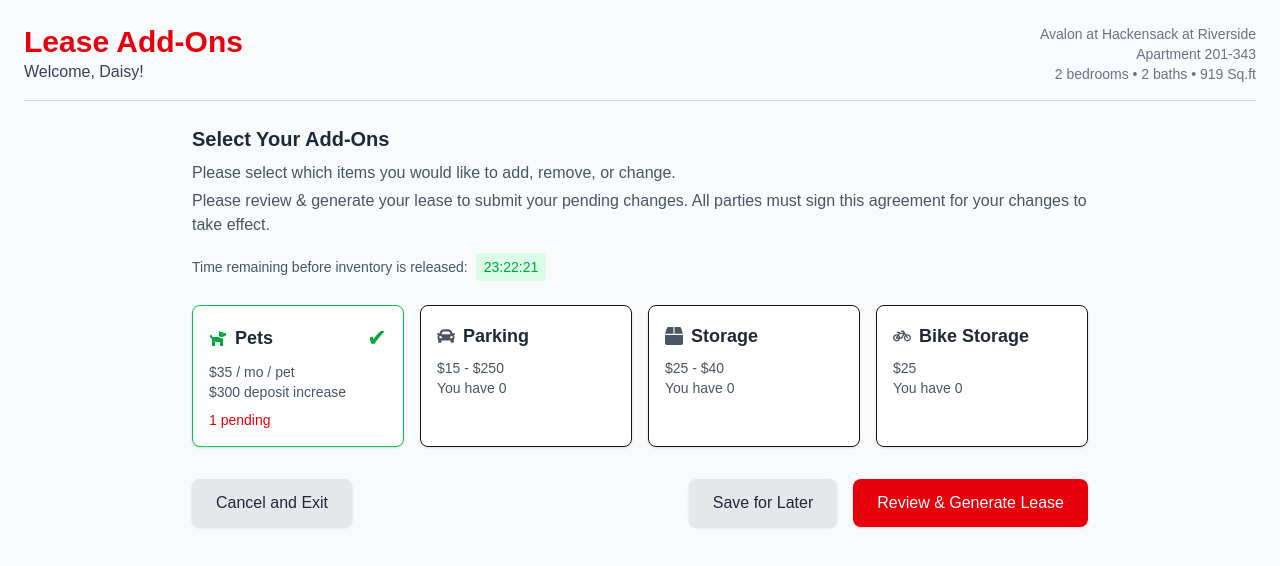
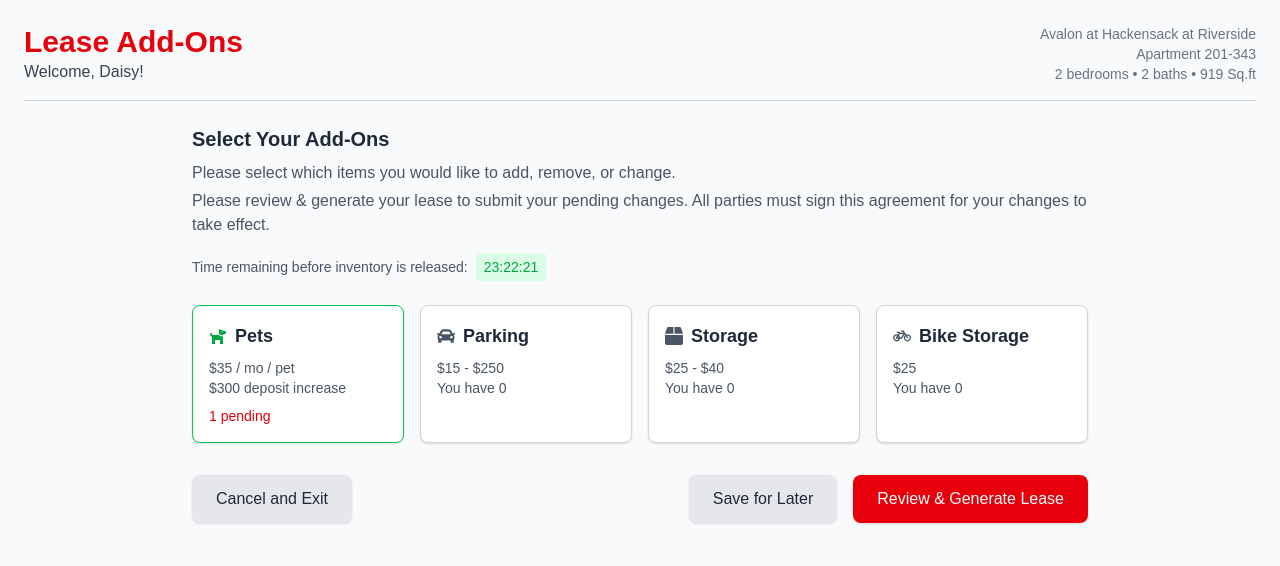
Before and after one commit to edgarrobledos/LeaseDomain.Test.UI, a Next.js app in the folder lease-domain-test-ui/: page / in a window 1280 px wide. Shown: the top 566 px of the page. Built offline with nearby package versions, Linux system fonts and the light colour scheme.

Commit message:
chore: added card component

```diff
--- /dev/null
+++ b/lease-domain-test-ui/src/app/components/Card.tsx
@@ -0,0 +1,34 @@
+import { ReactNode } from "react";
+
+interface CardProps {
+  title: string;
+  icon: ReactNode;
+  description: string;
+  additionalInfo: string;
+  pendingText?: string;
+  borderColor?: string;
+}
+
+export default function Card({
+  title,
+  icon,
+  description,
+  additionalInfo,
+  pendingText,
+  borderColor = "border-gray-300",
+}: CardProps) {
+  return (
+    <div className={`border ${borderColor} rounded-lg p-4 bg-white shadow`}>
+      <div className="flex items-center justify-between">
+        <h3 className="text-lg font-semibold text-gray-800 flex items-center gap-2">
+          {icon} {title}
+        </h3>
+      </div>
+      <p className="text-sm text-gray-600 mt-2">{description}</p>
+      <p className="text-sm text-gray-600">{additionalInfo}</p>
+      {pendingText && (
+        <p className="text-sm text-red-600 mt-2">{pendingText}</p>
+      )}
+    </div>
+  );
+}
--- a/lease-domain-test-ui/src/app/page.tsx
+++ b/lease-domain-test-ui/src/app/page.tsx
@@ -1,3 +1,4 @@
+import Card from "./components/Card";
 import { FaDog, FaCar, FaBox, FaBicycle } from "react-icons/fa";
 
 export default function LeaseAddOns() {
@@ -10,9 +11,10 @@ export default function LeaseAddOns() {
         </div>
         <div className="text-right">
           <p className="text-sm text-gray-500">
-            Avalon at Hackensack at Riverside<br />
-            Apartment 201-343<br />
-            2 bedrooms • 2 baths • 919 Sq.ft
+            Avalon at Hackensack at Riverside
+            <br />
+            Apartment 201-343
+            <br />2 bedrooms • 2 baths • 919 Sq.ft
           </p>
         </div>
       </header>
@@ -41,41 +43,32 @@ export default function LeaseAddOns() {
         </section>
 
         <section className="grid grid-cols-1 sm:grid-cols-2 lg:grid-cols-4 gap-4">
-          <div className="border border-green-500 rounded-lg p-4 bg-white shadow">
-            <div className="flex items-center justify-between">
-              <h3 className="text-lg font-semibold text-gray-800 flex items-center gap-2">
-                <FaDog className="text-green-600" /> Pets
-              </h3>
-              <span className="text-green-600 text-2xl">✔</span>
-            </div>
-            <p className="text-sm text-gray-600 mt-2">$35 / mo / pet</p>
-            <p className="text-sm text-gray-600">$300 deposit increase</p>
-            <p className="text-sm text-red-600 mt-2">1 pending</p>
-          </div>
-
-          <div className="border rounded-lg p-4 bg-white shadow">
-            <h3 className="text-lg font-semibold text-gray-800 flex items-center gap-2">
-              <FaCar className="text-gray-600" /> Parking
-            </h3>
-            <p className="text-sm text-gray-600 mt-2">$15 - $250</p>
-            <p className="text-sm text-gray-600">You have 0</p>
-          </div>
-
-          <div className="border rounded-lg p-4 bg-white shadow">
-            <h3 className="text-lg font-semibold text-gray-800 flex items-center gap-2">
-              <FaBox className="text-gray-600" /> Storage
-            </h3>
-            <p className="text-sm text-gray-600 mt-2">$25 - $40</p>
-            <p className="text-sm text-gray-600">You have 0</p>
-          </div>
-
-          <div className="border rounded-lg p-4 bg-white shadow">
-            <h3 className="text-lg font-semibold text-gray-800 flex items-center gap-2">
-              <FaBicycle className="text-gray-600" /> Bike Storage
-            </h3>
-            <p className="text-sm text-gray-600 mt-2">$25</p>
-            <p className="text-sm text-gray-600">You have 0</p>
-          </div>
+          <Card
+            title="Pets"
+            icon={<FaDog className="text-green-600" />}
+            description="$35 / mo / pet"
+            additionalInfo="$300 deposit increase"
+            pendingText="1 pending"
+            borderColor="border-green-500"
+          />
+          <Card
+            title="Parking"
+            icon={<FaCar className="text-gray-600" />}
+            description="$15 - $250"
+            additionalInfo="You have 0"
+          />
+          <Card
+            title="Storage"
+            icon={<FaBox className="text-gray-600" />}
+            description="$25 - $40"
+            additionalInfo="You have 0"
+          />
+          <Card
+            title="Bike Storage"
+            icon={<FaBicycle className="text-gray-600" />}
+            description="$25"
+            additionalInfo="You have 0"
+          />
         </section>
 
         <div className="flex justify-between items-center mt-8">
```
